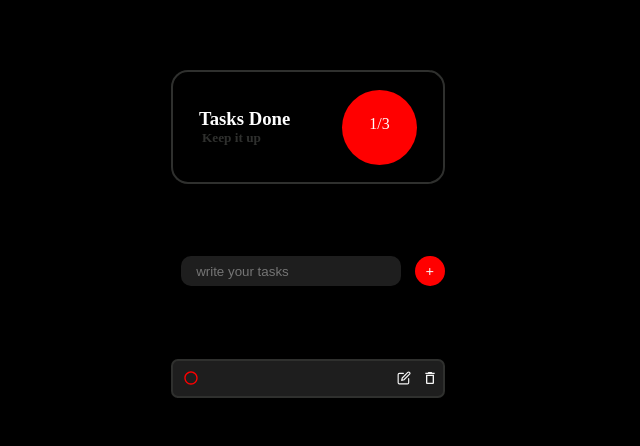
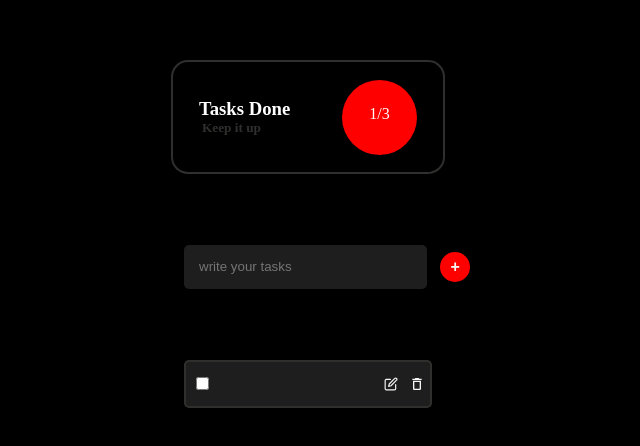
Before and after one commit to jayshreee10/KARO, a React (Vite) app: page / in a window 1280 px wide. Shown: the part 166-612 px from the top of the page, without its empty margins (332-972 px from the left). Built offline with nearby package versions, Linux system fonts and the light colour scheme.

Commit message:
changed ui

```diff
--- a/src/TaskBox.jsx
+++ b/src/TaskBox.jsx
@@ -5,11 +5,14 @@ function TaskBox() {
   return (
     <div
       style={{
-       backgroundColor :"black",
+      //  backgroundColor :"pink",
         display: "flex",
-        justifyContent: "space-evenly",
+        justifyContent: "center",
         alignItems : "center",
-        width : "300px"
+        width : "27vw",
+        height:"10vh",
+
+
       }}
     >
 
@@ -17,34 +20,35 @@ function TaskBox() {
           type="text"
           placeholder="    write your tasks"
           style={{
-            height: "30px",
-            width: "220px",
-            borderRadius: "10px",
-            marginLeft:"10px",
+            height: "5.5vh",
+            width: "19vw",
+            borderRadius: "5px",
+            marginLeft:"3vw",
             backgroundColor :appColors.secondary,
             border :"none"
           }}
         />
-        <div
+        <button className="add"
+
           style={{
             height: "30px",
             width: "30px",
             borderRadius: "30px",
-            backgroundColor: "red",
             backgroundColor: appColors.primary,
             border :"none",
             color : "whitesmoke",
             display: "flex",
             justifyContent: "center",
             alignItems :"center",
-            fontSize:"15px",
-            fontWeight : "bolder"
+            fontSize:"16px",
+            fontWeight : "bold",
+            marginLeft:"1vw",
 
           }}
-        >
+          >
           +
-        </div>
 
+        </button>
     </div>
   );
 }
--- a/src/TaskList.jsx
+++ b/src/TaskList.jsx
@@ -9,23 +9,30 @@ function TaskList() {
     <div
       style={{
         border: `2px solid ${appColors.borderbox}`,
-        borderRadius: "7px",
-        height: "35px",
-        width: "270px",
+        borderRadius: "5px",
+        height: "5.5vh",
+        width: "19vw",
         backgroundColor: appColors.secondary,
         textAlign: "center",
         display: "flex",
         justifyContent: "space-between",
-        alignItems :"center"
+        alignItems :"center",
+
       }}
     >
-      <MdRadioButtonUnchecked
+      {/* <MdRadioButtonUnchecked
         style={{
           border: "none",
           color: appColors.primary,
           margin : "10px"
         }}
-      />
+      /> */}
+      <input type="checkbox" style={{
+          border: "1px solid red",
+          color: appColors.primary,
+          margin : "10px",
+        }}/>
+
       <div
         style={{
           display: "flex",
```
